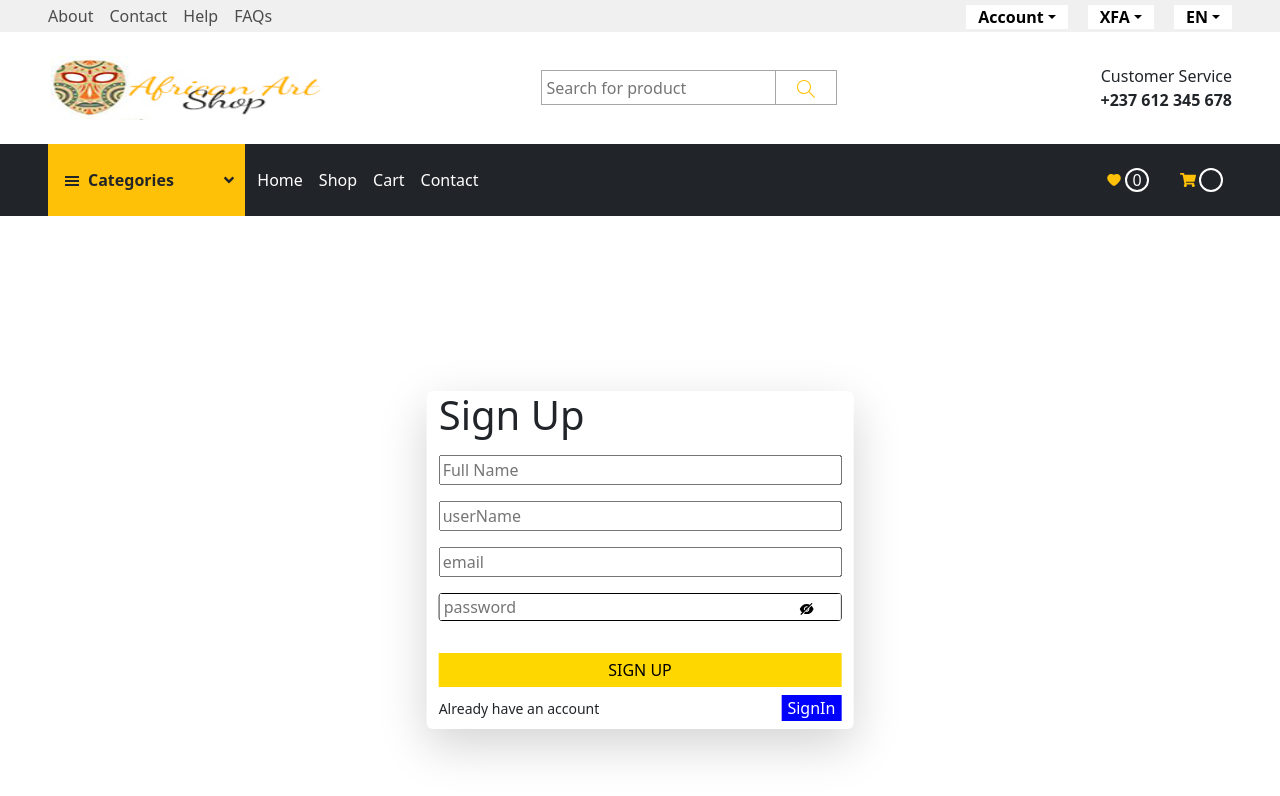
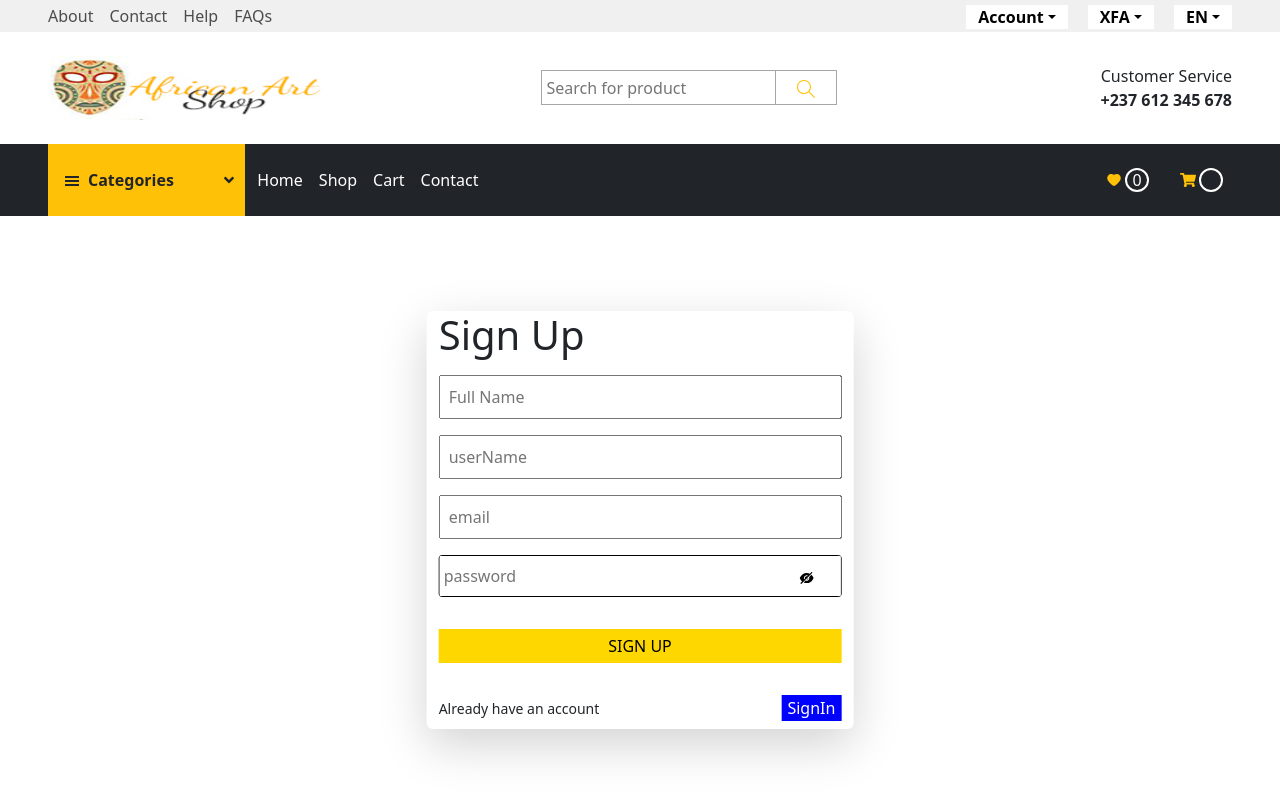
Before and after one commit to NdelliPeter/Multi-Shop, a React (Create React App) app: page /signUp in a window 1280 px wide. Shown: the top 796 px of the page. Built offline with nearby package versions, Linux system fonts and the light colour scheme; no server answers; data requests are answered from the project's data file.

Commit message:
up to date

```diff
--- a/src/Accounts/SignIn.css
+++ b/src/Accounts/SignIn.css
@@ -14,7 +14,7 @@
 .rounded{
     margin: 0rem;
     position: fixed;
-    top: 70%;
+    top: 65%;
     left: 50%;
     transform: translate(-50%, -50%);
 }
--- a/src/Accounts/SignIn.js
+++ b/src/Accounts/SignIn.js
@@ -6,8 +6,7 @@ import Cookies from "js-cookie";
 
 import * as yup from "yup";
 import axios from "axios";
-import { NavLink, useNavigate } from "react-router-dom";
-import { Button } from "react-bootstrap";
+import {  useNavigate } from "react-router-dom";
 import {AiFillEyeInvisible} from "react-icons/ai";
 import {AiFillEye} from "react-icons/ai";
 
@@ -89,7 +88,7 @@ export default function SignIn() {
     console.log(user);
     const input = JSON.parse(localStorage.getItem(`${user.email}`))
     if (input) {
-      input.map((i)=> {
+      input.map((i) => {
         axios.post(`http://localhost:4000/baskets`, i)
 
       })
@@ -110,7 +109,7 @@ export default function SignIn() {
   };
 
   const SignInSubmit = (data) => {
-    // reset();
+    reset();
     checkAccount(data);
     // console.log(data);
   };
@@ -137,7 +136,7 @@ export default function SignIn() {
           <h1>Sign In</h1>
 
           <input
-            className="col-12 my-2"
+            className="col-12 my-2 p-2"
             name="email_or_username"
             type="string"
             placeholder="user name or email"
@@ -149,7 +148,7 @@ export default function SignIn() {
           <div className="col-12 my-2 passBox ">
             <div className="row px-2">
               <input
-                className="col-10 ms-1 pass"
+                className="col-10 ms-1 p-2 pass"
                 type={passwordType}
                 onChange={handlePasswordChange}
                 name="password"
@@ -167,7 +166,7 @@ export default function SignIn() {
           </p>
 
            <button className="forgotbtn" onClick={forgotPassword}>Forgotten password?</button>
-          <button className="col-12 mt-4 signInBtn" type="submit">
+          <button className="col-12 mt-4 my-4 signInBtn" type="submit">
             {" "}
             SIGN IN
           </button>
--- a/src/Accounts/SignUp.css
+++ b/src/Accounts/SignUp.css
@@ -16,7 +16,7 @@
 .rounded{
     margin: 0rem;
     position: fixed;
-    top: 65%;
+    top: 55%;
     left: 50%;
     transform: translate(-50%, -50%);
 }
--- a/src/Accounts/SignUp.js
+++ b/src/Accounts/SignUp.js
@@ -4,11 +4,8 @@ import { useState, useEffect } from "react";
 import { useNavigate } from "react-router-dom";
 import { useForm } from "react-hook-form";
 import { yupResolver } from "@hookform/resolvers/yup";
-// import SignUpSchema from "../Schema/SignUpSchema";
-import { v4 as uuid} from 'uuid'
 import * as yup from "yup";
 import axios from "axios";
-import { Button } from "react-bootstrap";
 import {AiFillEyeInvisible} from "react-icons/ai";
 import {AiFillEye} from "react-icons/ai";
 
@@ -142,7 +139,7 @@ export default function SignUp() {
           <h1>Sign Up</h1>
 
           <input
-            className="col-12 my-2"
+            className="col-12 my-2 p-2"
             name="fullname"
             type="string"
             placeholder="Full Name"
@@ -153,7 +150,7 @@ export default function SignUp() {
           </span>
 
           <input
-            className="col-12 my-2"
+            className="col-12 my-2 p-2"
             name="userName"
             type="string"
             placeholder="userName"
@@ -173,7 +170,7 @@ export default function SignUp() {
           </select> */}
 
           <input
-            className="col-12 my-2"
+            className="col-12 my-2 p-2"
             name="email"
             type="email"
             placeholder="email"
@@ -186,7 +183,7 @@ export default function SignUp() {
           <div className="col-12 my-2 passBox ">
             <div className="row px-2">
               <input
-                className="col-10 ms-1 px-1 pass"
+                className="col-10 ms-1 px-1 p-2 pass"
                 type={passwordType}
                 onChange={handlePasswordChange}
                 name="password"
@@ -202,26 +199,7 @@ export default function SignUp() {
             {errors.password?.message}
           </span>
 
-          {/* <div className="col-12 my-2 passBox ">
-            <div className="row px-2">
-              <input
-                className="col-10 ms-1 pass"
-                type={passwordType}
-                onChange={handlePasswordChange}
-                name="confirmPassword"
-                placeholder="confirm password"
-                {...register("confirmPassword")}
-              />
-              <button className="col-2 eyebtn " onClick={togglePassword}>
-                { passwordType==="password"? <i className="bi bi-eye-slash"><AiFillEyeInvisible/></i> :<i className="bi bi-eye"><AiFillEye/></i> }
-              </button>
-            </div>
-          </div>
-          <span className="text-danger font-strong">
-            {errors.confirmPassword?.message}
-          </span> */}
-
-          <button className="col-12 mt-4 signUpBtn" href="home" type="submit">
+          <button className="col-12 my-4  signUpBtn" href="home" type="submit">
             SIGN UP
           </button>
           <span className="text-danger font-strong">
--- a/src/pages/Contact.js
+++ b/src/pages/Contact.js
@@ -141,15 +141,15 @@ export default function Contact() {
               <div className="col-12 bg-white p-3 mt-5">
                 <div className="d-flex gap-2">
                   <ImLocation className="text-warning" />
-                  <div>123 Street, New York, USA</div>
+                  <div>Buea, South west, Cameroon</div>
                 </div>
                 <div className="d-flex gap-2">
                   <FaEnvelope className="text-warning" />
-                  <div>mail@domain.com</div>
+                  <div>africanart@gmail.com</div>
                 </div>
                 <div className="d-flex gap-2">
                   <BsFillTelephoneFill className="text-warning" />
-                  <div>+237 123 456 789</div>
+                  <div>+237 623 456 789</div>
                 </div>
               </div>
             </div>
```
